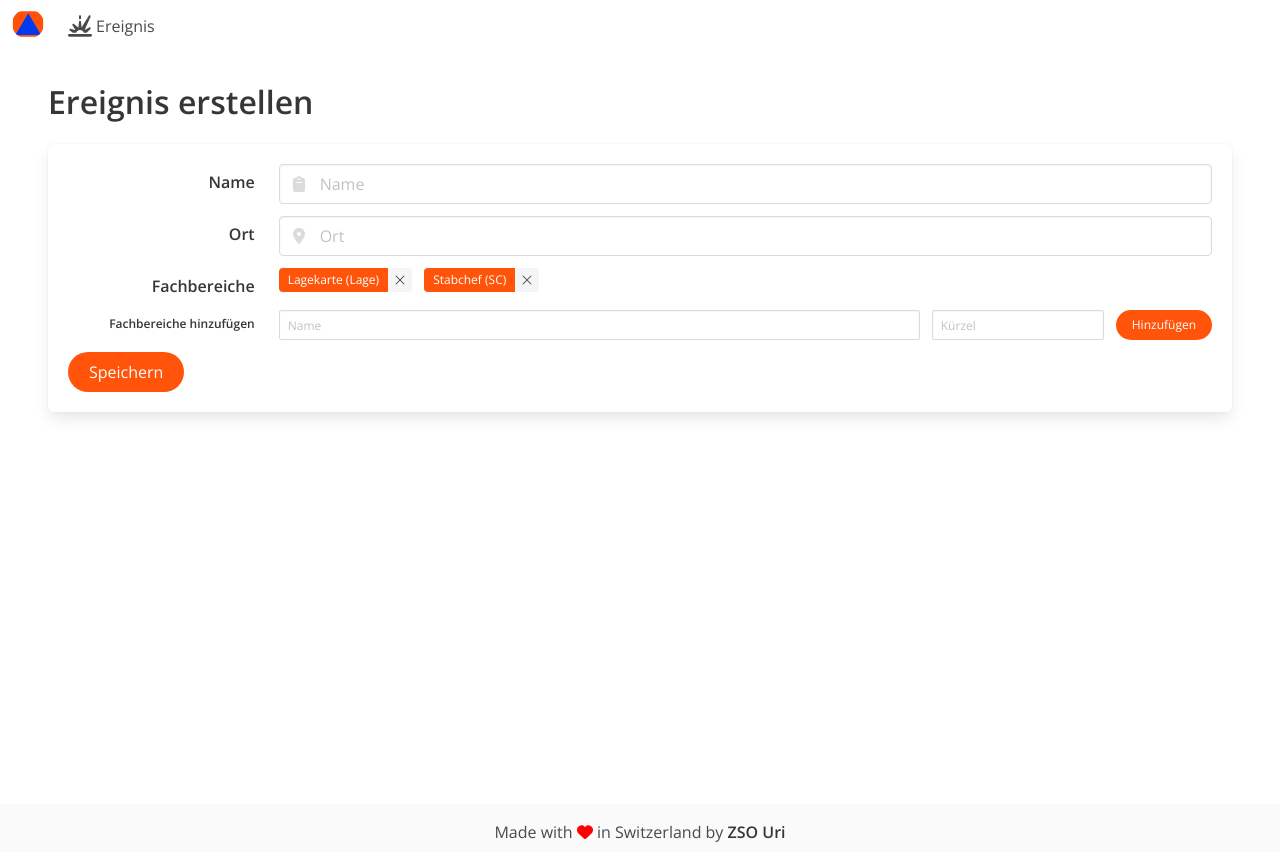
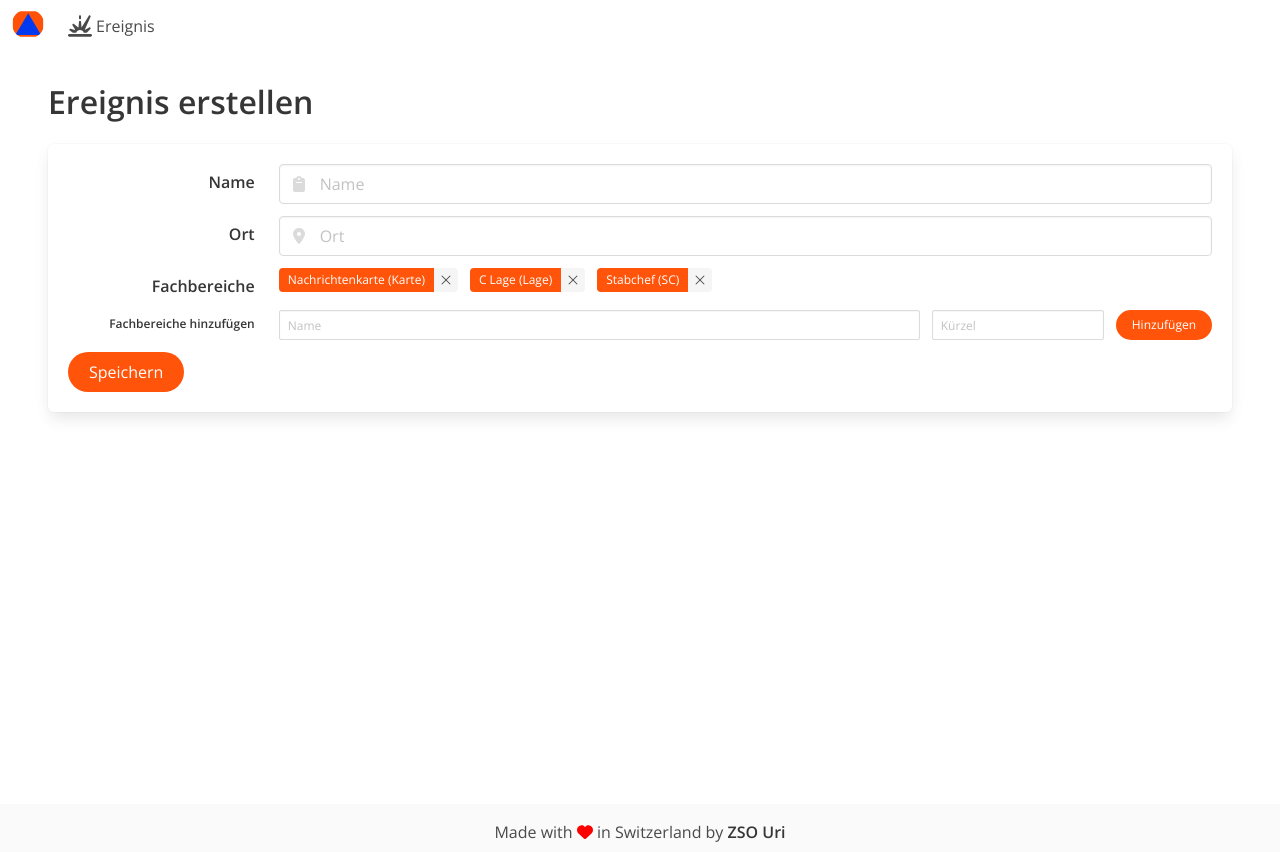
Before and after one commit to f-eld-ch/sitrep, a React (Create React App) app: page /#/incident/new in a window 1280 px wide. Built offline with nearby package versions, Linux system fonts and the light colour scheme; no server answers; what remarkable would draw is missing.

Commit message:
adjust division presets for incident

```diff
--- a/src/views/incident/New.tsx
+++ b/src/views/incident/New.tsx
@@ -96,7 +96,8 @@ function IncidentForm(props: { incident: Incident | undefined }) {
   const { incident } = props;
   const [assignments, setAssignments] = useState<Division[]>(
     incident?.divisions || [
-      { id: "", name: "Lage", description: "Lagekarte" },
+      { id: "", name: "Karte", description: "Nachrichtenkarte" },
+      { id: "", name: "Lage", description: "C Lage" },
       { id: "", name: "SC", description: "Stabchef" },
     ]
   );
```
